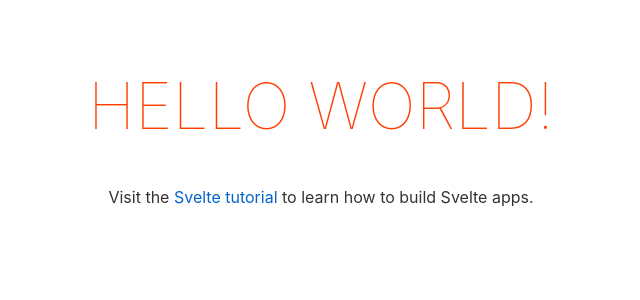
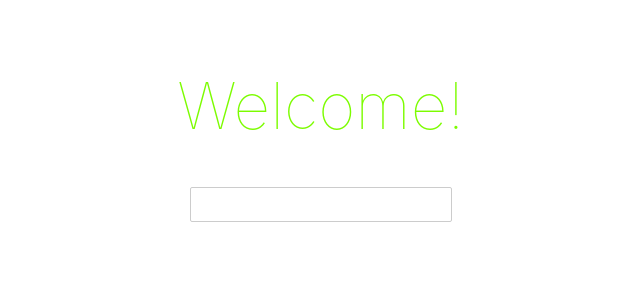
Before and after one commit to bartius-dev/weather-comparitor, a Svelte app: page / in a window 1280 px wide. Shown: the top 300 px of the page, without its empty margins (319-959 px from the left). Built offline with nearby package versions, Linux system fonts and the light colour scheme.

Commit message:
added an input component

```diff
--- a/src/App.svelte
+++ b/src/App.svelte
@@ -1,14 +1,10 @@
 <script>
-  export let name;
+  import TextInputBox from './TextInputBox.svelte';
 </script>
 
 <main>
-  <h1>Hello {name}!</h1>
-  <p>
-    Visit the
-    <a href="https://svelte.dev/tutorial">Svelte tutorial</a>
-    to learn how to build Svelte apps.
-  </p>
+  <h1>Welcome!</h1>
+  <TextInputBox let:city={cityName}/>
 </main>
 
 <style>
@@ -19,8 +15,7 @@
     margin: 0 auto;
   }
   h1 {
-    color: #ff3e00;
-    text-transform: uppercase;
+    color: lawngreen;
     font-size: 4em;
     font-weight: 100;
   }
--- /dev/null
+++ b/src/TextInputBox.svelte
@@ -0,0 +1,17 @@
+<script>
+    let cityName;
+</script>
+
+<input bind:value={cityName}>
+
+<style>
+    input {
+        color: lawngreen;
+    }
+    input:focus {
+        border-color: lawngreen;
+        transition: border .5s ease-in-out;
+        /*this outline: thin attribute makes the input more accessible to keyboard users*/
+        outline: thin;
+    }
+</style>
```
